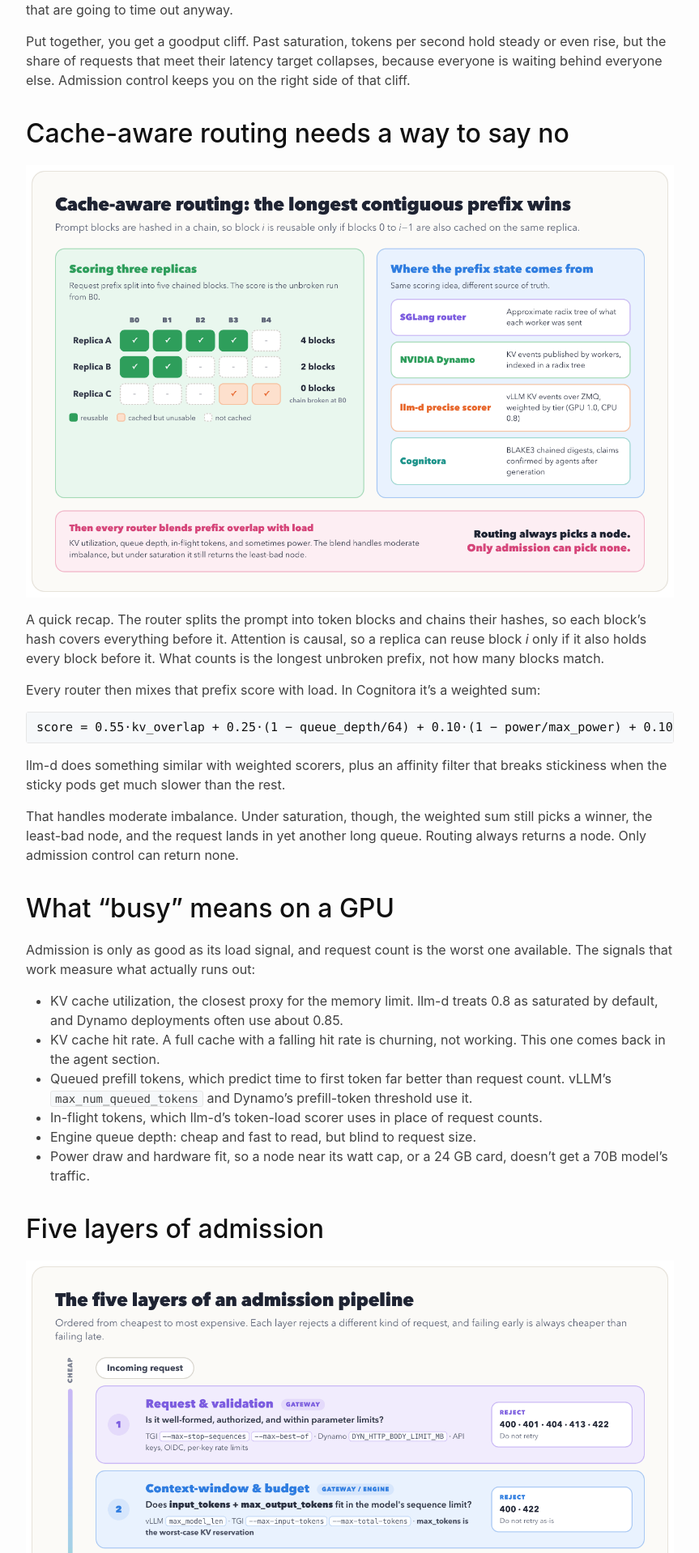
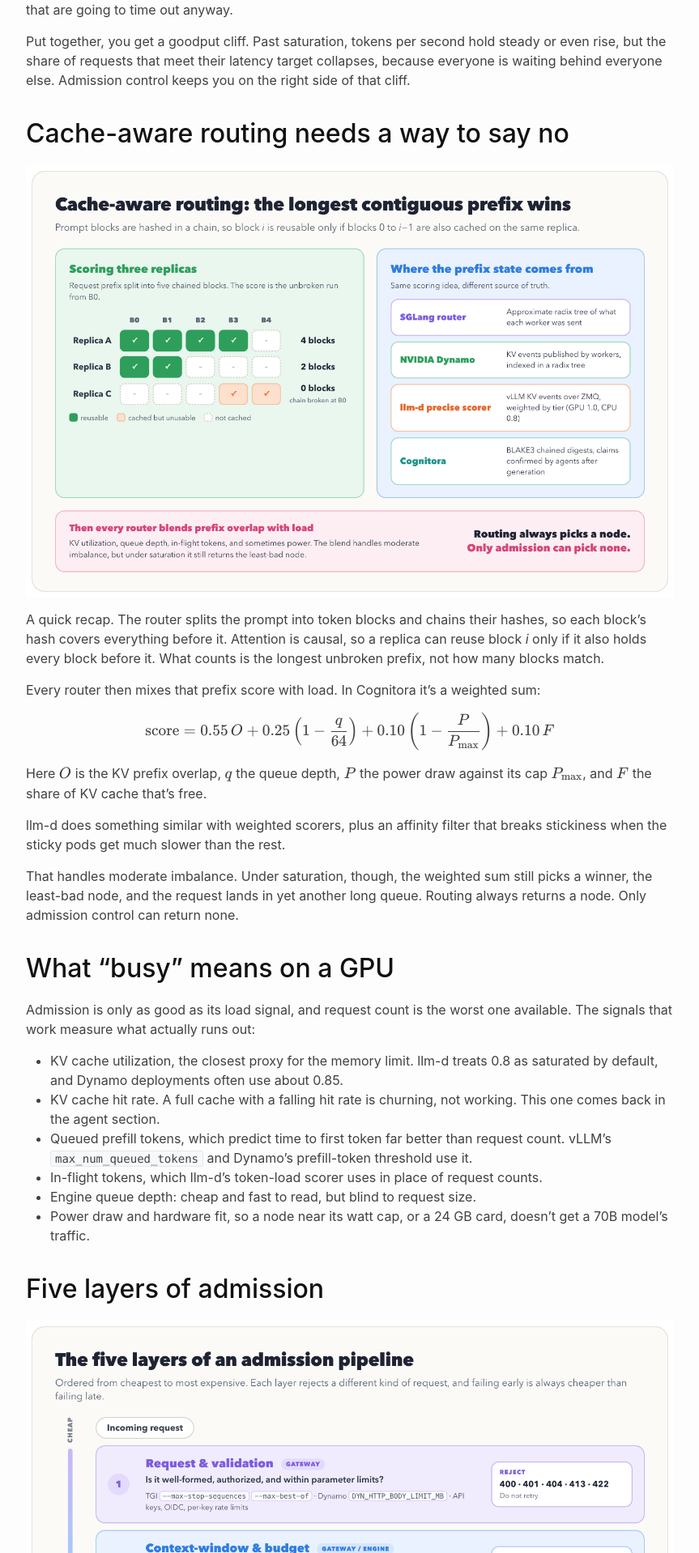
Before and after one commit to antonellof/antonellof.github.io, a Jekyll site: the page built from _posts/2026-10-23-admission-control-distributed-llm-inference.md, in a window 1280 px wide. Shown: the part 2163-4081 px from the top of the page at 81% size, without its empty margins (208-1071 px from the left). Built offline with Jekyll 4.4.1, drawn with Linux system fonts in a browser that asks for light colours; nearby versions of some CDN libraries; some of the changed text lies outside the part shown.

Commit message:
Render formulas in admission control post with KaTeX

````diff
--- a/_includes/custom-head.html
+++ b/_includes/custom-head.html
@@ -4,3 +4,10 @@
   1. Head over to https://realfavicongenerator.net/ to add your own favicons.
   2. Customize default _includes/custom-head.html in your source directory and insert the given code snippet.
 {% endcomment %}
+{%- if page.math -%}
+  <link rel="stylesheet" href="https://cdn.jsdelivr.net/npm/katex@0.16.22/dist/katex.min.css">
+  <style>.katex-display { overflow-x: auto; overflow-y: hidden; }</style>
+  <script defer src="https://cdn.jsdelivr.net/npm/katex@0.16.22/dist/katex.min.js"></script>
+  <script defer src="https://cdn.jsdelivr.net/npm/katex@0.16.22/dist/contrib/auto-render.min.js"
+    onload="renderMathInElement(document.body, {delimiters: [{left: '\\[', right: '\\]', display: true}, {left: '\\(', right: '\\)', display: false}], throwOnError: false});"></script>
+{%- endif -%}
--- a/_posts/2026-10-23-admission-control-distributed-llm-inference.md
+++ b/_posts/2026-10-23-admission-control-distributed-llm-inference.md
@@ -44,9 +45,11 @@ A quick recap. The router splits the prompt into token blocks and chains their h
 
 Every router then mixes that prefix score with load. In Cognitora it's a weighted sum:
 
-```text
-score = 0.55·kv_overlap + 0.25·(1 − queue_depth/64) + 0.10·(1 − power/max_power) + 0.10·free_kv_ratio
-```
+$$
+\text{score} = 0.55\,O + 0.25\left(1 - \frac{q}{64}\right) + 0.10\left(1 - \frac{P}{P_{\max}}\right) + 0.10\,F
+$$
+
+Here $$O$$ is the KV prefix overlap, $$q$$ the queue depth, $$P$$ the power draw against its cap $$P_{\max}$$, and $$F$$ the share of KV cache that's free.
 
 llm-d does something similar with weighted scorers, plus an affinity filter that breaks stickiness when the sticky pods get much slower than the rest.
 
@@ -71,13 +74,13 @@ In practice admission control is a sequence of checks, cheapest first. Products
 
 **Validation.** Reject anything that should never reach a GPU: bad JSON, unknown models, missing credentials, oversized bodies, out-of-range parameters. TGI bounds things like `--max-best-of` and `--max-stop-sequences` and returns 422, Dynamo caps body size, and per-key rate limits belong here too. It costs microseconds.
 
-**Context and budget.** Check that `input_tokens + max_output_tokens` fits the model's context window. vLLM returns 400 when it doesn't, TGI 422. This layer matters more than it looks, because `max_tokens` is the worst-case KV reservation. A client that asks for 32,000 tokens and stops after 200 makes conservative schedulers hold memory for nothing. SGLang's [tuning guide](https://docs.sglang.io/docs/advanced_features/hyperparameter_tuning) points at exactly this when KV usage is low but requests are still queueing. Sensible `max_tokens` defaults per route give you capacity for free.
+**Context and budget.** Check that the request fits the model's context window: $$\text{input\_tokens} + \text{max\_output\_tokens} \le \text{context\_window}$$. vLLM returns 400 when it doesn't, TGI 422. This layer matters more than it looks, because `max_tokens` is the worst-case KV reservation. A client that asks for 32,000 tokens and stops after 200 makes conservative schedulers hold memory for nothing. SGLang's [tuning guide](https://docs.sglang.io/docs/advanced_features/hyperparameter_tuning) points at exactly this when KV usage is low but requests are still queueing. Sensible `max_tokens` defaults per route give you capacity for free.
 
 **KV and token budget.** This is the check that only LLM serving needs: can the GPU hold this request's KV cache right now without running out of memory or evicting someone? Engines answer it differently. vLLM caps `max_num_seqs` and `max_num_batched_tokens`, overcommits memory, and preempts and recomputes a request when it runs out. SGLang predicts how much running requests will grow (tunable with `--schedule-conservativeness`) and retracts requests when the guess turns out wrong. TensorRT-LLM lets you choose: `GUARANTEED_NO_EVICT`, the default, reserves enough for every admitted request to finish, while `MAX_UTILIZATION` packs harder and pauses requests when memory runs out. One [benchmark on v1.2.1](https://github.com/NVIDIA/TensorRT-LLM/issues/16827) saw `MAX_UTILIZATION` lose 40% of its throughput, with 9x worse p99 time per output token, under memory pressure. The gap mostly closed in 1.3.0rc22, but the point stands: overcommitting only pays while eviction stays rare.
 
 At the fleet level, [Dynamo](https://docs.nvidia.com/dynamo/user-guides/fault-tolerance/request-rejection) marks a worker busy when its decode KV usage or active prefill tokens cross a threshold, and llm-d's saturation detector does the same with KV utilization and queue depth. One gotcha from the Dynamo docs: decode-block thresholds only work if output tokens are counted (`--router-track-output-blocks`), and the most common failure is a threshold that never fires because load events aren't reaching the frontend.
 
-**Queue capacity.** The engine's memory check decides who runs next, not who waits, so something has to cap the waiting room. TGI has done this since 2023 with `--max-concurrent-requests` (default 128) and a 429. vLLM's queue was [unbounded for a long time](https://github.com/vllm-project/vllm/issues/18826). It now has `max_num_queued_reqs`, which returns 503, and `max_num_queued_tokens`, which caps the prompt tokens waiting for prefill. The docs suggest setting the second one to `target_TTFT × prefill_throughput`, which turns a queue cap into a latency budget. It's my favourite knob in this whole space. SGLang has `--max-queued-requests`, and Ray Serve has `max_queued_requests` with a 503 or 429 plus `Retry-After`. Dynamo returns 529 when every worker is busy, and can also hold requests in a router queue and route them later with fresher metrics. In Cognitora I count in-flight requests per model and role (prefill, decode, or both), so a burst of long prompts can't eat the capacity short chat turns need.
+**Queue capacity.** The engine's memory check decides who runs next, not who waits, so something has to cap the waiting room. TGI has done this since 2023 with `--max-concurrent-requests` (default 128) and a 429. vLLM's queue was [unbounded for a long time](https://github.com/vllm-project/vllm/issues/18826). It now has `max_num_queued_reqs`, which returns 503, and `max_num_queued_tokens`, which caps the prompt tokens waiting for prefill. The docs suggest setting the second one to $$\text{TTFT}_{\text{target}} \times \text{prefill\_throughput}$$, which turns a queue cap into a latency budget. It's my favourite knob in this whole space. SGLang has `--max-queued-requests`, and Ray Serve has `max_queued_requests` with a 503 or 429 plus `Retry-After`. Dynamo returns 529 when every worker is busy, and can also hold requests in a router queue and route them later with fresher metrics. In Cognitora I count in-flight requests per model and role (prefill, decode, or both), so a burst of long prompts can't eat the capacity short chat turns need.
 
 **Priority and flow control.** The last layer decides who gets whatever capacity is left. llm-d and the Gateway API Inference Extension go furthest here. Requests wait in the gateway, sorted by tenant and priority band. A dispatcher picks by priority, then by fairness within a band, and nothing goes out while the saturation detector says the pool is full. Negative-priority requests are sheddable, protected ones are never displaced, and every queued request has a TTL that clients can shorten with a header. Inside the engines, vLLM and SGLang both support priority scheduling, and when SGLang's queue is full it drops the lowest-priority waiting request instead of the new one if the new one outranks it. Cognitora can also shed low-priority traffic while grid carbon intensity is high, which pushes deferrable batch work to cleaner hours.
 
@@ -128,7 +131,7 @@ For a fleet of vLLM replicas behind a cache-aware router:
 1. Authenticate, rate-limit per key, and cap request size at the gateway.
 2. Set `max_model_len` deliberately, and use per-route `max_tokens` defaults well below it.
 3. Tune `max_num_seqs` and `max_num_batched_tokens`, watch the preemption counter, and mark replicas busy at around 0.8 to 0.85 KV usage.
-4. Set `max_num_queued_reqs` and `max_num_queued_tokens = target_TTFT × prefill_throughput`, and return 429 or 529 with `Retry-After`.
+4. Set `max_num_queued_reqs`, set `max_num_queued_tokens` to $$\text{TTFT}_{\text{target}} \times \text{prefill\_throughput}$$, and return 429 or 529 with `Retry-After`.
 5. Mark interactive traffic as protected and batch work as sheddable, with a queue TTL shorter than the client timeout.
 
 If agents make up a lot of your traffic, also cap concurrent agents, and lower that cap when the hit rate drops.
````
Also changed, not shown: other parts of _posts/2026-10-23-admission-control-distributed-llm-inference.md (+1 -0 lines).
